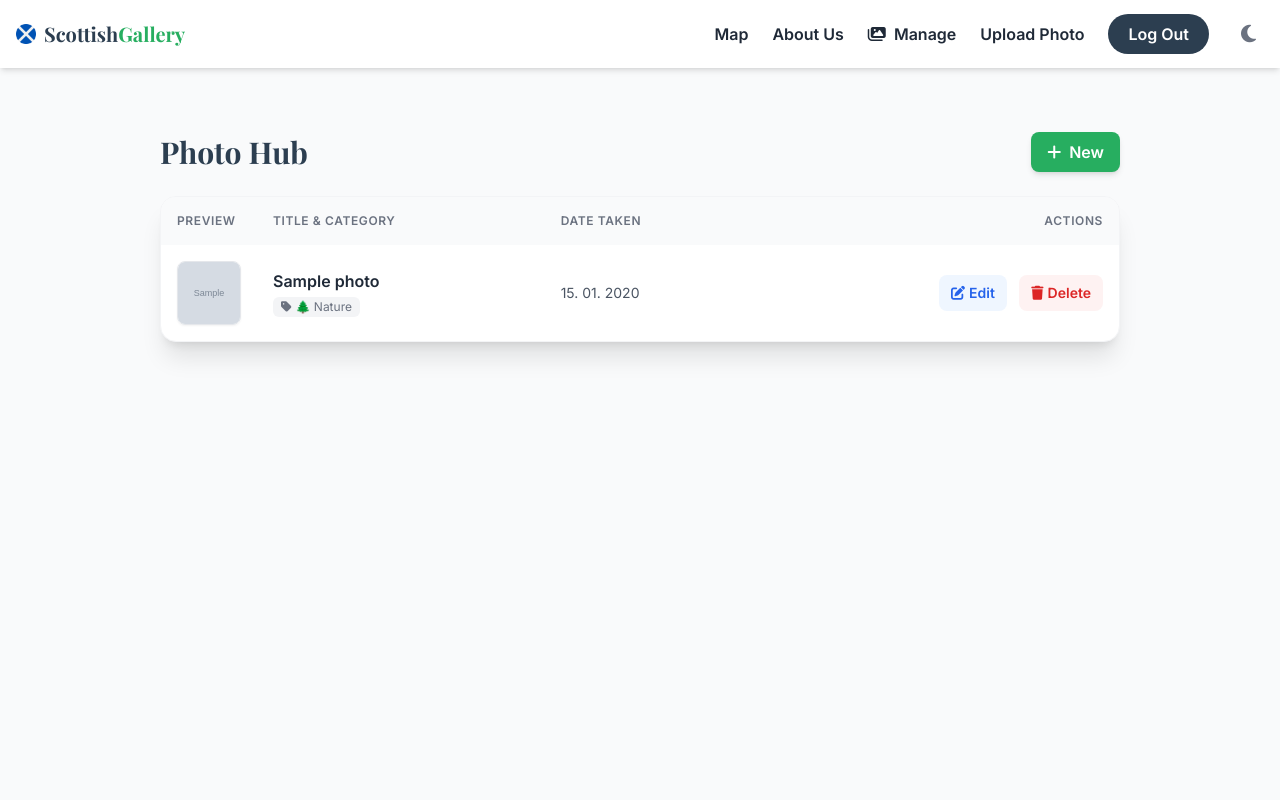
After one commit to MartinParf/my-scottish-gallery, a Django app: page /manage/ in a window 1280 px wide. The commit adds this page. Run offline with Django 5.2, Linux system fonts and the light colour scheme; a user stored in the database is signed in; tables that the repository leaves empty hold one stand-in row (values such as "Sample post"); grey boxes marked "Sample" are stand-in pictures; some libraries are stand-ins or nearby versions.

Commit message:
photo hub/edit/delete/gps

```diff
--- a/galerie/templates/galerie/base.html
+++ b/galerie/templates/galerie/base.html
@@ -55,6 +55,7 @@
                     <li><a href="{% url 'galerie:photo_list' %}" class="hover:text-accent transition-colors">Map</a></li>
                     <li><a href="{% url 'galerie:about_us' %}" class="hover:text-accent transition-colors">About Us</a></li>
                     {% if user.is_authenticated %}
+                        <li><a href="{% url 'galerie:manage_photos' %}" class="hover:text-accent transition-colors"><i class="fa-solid fa-images mr-1"></i> Manage</a></li>
                         <li><a href="{% url 'galerie:upload_photo' %}" class="hover:text-accent transition-colors">Upload Photo</a></li>
                         <li>
                             <form action="{% url 'logout' %}" method="post" class="inline">
@@ -82,7 +83,9 @@
                 <li><a href="{% url 'galerie:photo_list' %}" class="block hover:text-accent transition-colors">Map</a></li>
                 <li><a href="{% url 'galerie:about_us' %}" class="block hover:text-accent transition-colors">About Us</a></li>
                 {% if user.is_authenticated %}
-                    <li><a href="{% url 'galerie:upload_photo' %}" class="block hover:text-accent transition-colors">Upload Photo</a></li>
+                <li><a href="{% url 'galerie:manage_photos' %}" class="hover:text-accent transition-colors"><i class="fa-solid fa-images mr-1"></i> Manage</a></li>
+                <li><a href="{% url 'galerie:upload_photo' %}" class="block hover:text-accent transition-colors">Upload Photo</a></li>
+
                     <li class="px-4">
                         <form action="{% url 'logout' %}" method="post">
                             {% csrf_token %}
--- /dev/null
+++ b/galerie/templates/galerie/manage_photos.html
@@ -0,0 +1,71 @@
+{% extends 'galerie/base.html' %}
+
+{% block title %}Photo Hub | Scottish Gallery{% endblock %}
+
+{% block content %}
+<div class="max-w-5xl mx-auto my-8 p-4 md:p-8 w-full">
+    <div class="flex justify-between items-center mb-6">
+        <h1 class="text-3xl font-serif font-bold text-brand dark:text-white">Photo Hub</h1>
+        <a href="{% url 'galerie:upload_photo' %}" class="bg-accent hover:bg-brand text-white px-4 py-2 rounded-lg font-bold transition-colors shadow-md">
+            <i class="fa-solid fa-plus mr-1"></i> New
+        </a>
+    </div>
+
+    <div class="bg-white dark:bg-darksurface rounded-2xl shadow-xl overflow-hidden border border-gray-100 dark:border-gray-800">
+        <div class="overflow-x-auto">
+            <table class="w-full text-left border-collapse">
+                <thead>
+                    <tr class="bg-gray-50 dark:bg-gray-800/50 text-gray-500 dark:text-gray-400 text-xs uppercase tracking-wider">
+                        <th class="p-4 font-semibold">Preview</th>
+                        <th class="p-4 font-semibold">Title & Category</th>
+                        <th class="p-4 font-semibold hidden sm:table-cell">Date Taken</th>
+                        <th class="p-4 font-semibold text-right">Actions</th>
+                    </tr>
+                </thead>
+                <tbody class="divide-y divide-gray-100 dark:divide-gray-800">
+                    {% for photo in photos %}
+                    <tr class="hover:bg-gray-50 dark:hover:bg-gray-700/30 transition-colors group">
+                        <td class="p-4 w-24">
+                            {% if photo.image %}
+                            <img src="{{ photo.image.url }}" class="w-16 h-16 object-cover rounded-lg shadow-sm border border-gray-200 dark:border-gray-700">
+                            {% endif %}
+                        </td>
+                        <td class="p-4">
+                            <div class="font-bold text-gray-800 dark:text-gray-200 text-base">{{ photo.title }}</div>
+                            <div class="text-xs text-gray-500 dark:text-gray-400 mt-1 flex items-center gap-2">
+                                <span class="bg-gray-100 dark:bg-gray-800 px-2 py-0.5 rounded-md"><i class="fa-solid fa-tag mr-1"></i>{{ photo.get_category_display }}</span>
+                                {% if not photo.is_public %}
+                                <span class="text-red-500 bg-red-50 dark:bg-red-900/30 px-2 py-0.5 rounded-md"><i class="fa-solid fa-lock mr-1"></i>Private</span>
+                                {% endif %}
+                            </div>
+                        </td>
+                        <td class="p-4 hidden sm:table-cell text-sm text-gray-600 dark:text-gray-400">
+                            {% if photo.date_taken %}
+                                {{ photo.date_taken|date:"d. m. Y" }}
+                            {% else %}
+                                <span class="text-gray-400 italic">Unknown</span>
+                            {% endif %}
+                        </td>
+                        <td class="p-4 text-right space-x-2 whitespace-nowrap">
+                            <a href="{% url 'galerie:edit_photo' photo.pk %}" class="inline-flex items-center bg-blue-50 dark:bg-blue-900/20 text-blue-600 dark:text-blue-400 hover:bg-blue-100 dark:hover:bg-blue-800 px-3 py-2 rounded-lg text-sm font-semibold transition-colors">
+                                <i class="fa-solid fa-pen-to-square sm:mr-1"></i> <span class="hidden sm:inline">Edit</span>
+                            </a>
+                            <a href="{% url 'galerie:delete_photo' photo.pk %}" class="inline-flex items-center bg-red-50 dark:bg-red-900/20 text-red-600 dark:text-red-400 hover:bg-red-100 dark:hover:bg-red-800 px-3 py-2 rounded-lg text-sm font-semibold transition-colors">
+                                <i class="fa-solid fa-trash sm:mr-1"></i> <span class="hidden sm:inline">Delete</span>
+                            </a>
+                        </td>
+                    </tr>
+                    {% empty %}
+                    <tr>
+                        <td colspan="4" class="p-12 text-center text-gray-500 dark:text-gray-400">
+                            <i class="fa-regular fa-folder-open text-4xl mb-3 opacity-50"></i>
+                            <p>No photos yet. Time to upload some memories!</p>
+                        </td>
+                    </tr>
+                    {% endfor %}
+                </tbody>
+            </table>
+        </div>
+    </div>
+</div>
+{% endblock %}
--- a/galerie/templates/galerie/photo_list.html
+++ b/galerie/templates/galerie/photo_list.html
@@ -30,7 +30,7 @@
     <div class="absolute top-4 left-1/2 -translate-x-1/2 z-[1000] flex gap-3 w-[95%] md:w-auto justify-center">
 
         <div class="relative dropdown-container">
-            <button onclick="toggleDropdown('catDropdown')" class="px-5 py-2.5 bg-white dark:bg-darksurface rounded-full shadow-lg font-semibold text-gray-800 dark:text-gray-200 flex items-center gap-2 hover:bg-gray-50 dark:hover:bg-gray-700 transition-colors border border-gray-100 dark:border-gray-700">
+            <button onclick="toggleDropdown('catDropdown')" class="px-3 py-1.5 bg-white dark:bg-darksurface rounded-full shadow-lg font-semibold text-gray-800 dark:text-gray-200 flex items-center gap-2 hover:bg-gray-50 dark:hover:bg-gray-700 transition-colors border border-gray-100 dark:border-gray-700">
                 <i class="fa-solid fa-filter text-accent"></i>
                 <span id="activeCatLabel">All Categories</span>
                 <i class="fa-solid fa-chevron-down text-xs ml-1 text-gray-400"></i>
@@ -47,7 +47,7 @@
 
         {% if available_years %}
         <div class="relative dropdown-container">
-            <button onclick="toggleDropdown('yearDropdown')" class="px-5 py-2.5 bg-white dark:bg-darksurface rounded-full shadow-lg font-semibold text-gray-800 dark:text-gray-200 flex items-center gap-2 hover:bg-gray-50 dark:hover:bg-gray-700 transition-colors border border-gray-100 dark:border-gray-700">
+            <button onclick="toggleDropdown('yearDropdown')" class="px-3 py-1.5 bg-white dark:bg-darksurface rounded-full shadow-lg font-semibold text-gray-800 dark:text-gray-200 flex items-center gap-2 hover:bg-gray-50 dark:hover:bg-gray-700 transition-colors border border-gray-100 dark:border-gray-700">
                 <i class="fa-regular fa-calendar text-brand dark:text-blue-400"></i>
                 <span id="activeYearLabel">All Time</span>
                 <i class="fa-solid fa-chevron-down text-xs ml-1 text-gray-400"></i>
--- a/galerie/urls.py
+++ b/galerie/urls.py
@@ -7,4 +7,9 @@ urlpatterns = [
     path('', views.photo_list, name='photo_list'),
     path('upload/', views.upload_photo, name='upload_photo'),
     path('about/', views.about_us, name='about_us'),  # NEW LINE
+
+    # --- NOVÉ CESTY PRO EDIT PHOTO HUB ---
+    path('manage/', views.manage_photos, name='manage_photos'),
+    path('manage/<int:pk>/edit/', views.edit_photo, name='edit_photo'),
+    path('manage/<int:pk>/delete/', views.delete_photo, name='delete_photo'),
 ]
--- a/galerie/views.py
+++ b/galerie/views.py
@@ -1,7 +1,7 @@
 import json  # Make sure json is imported at the top
-from django.shortcuts import render, redirect
+from django.shortcuts import render, redirect, get_object_or_404
 from django.contrib.auth.decorators import login_required
-from .forms import PhotoUploadForm
+from .forms import PhotoUploadForm, PhotoEditForm
 from .models import Photo
 from django_ratelimit.decorators import ratelimit
 
@@ -79,3 +79,39 @@ def upload_photo(request):
         form = PhotoUploadForm()  # If user just opened the page, show an empty form
 
     return render(request, 'galerie/upload.html', {'form': form})
+
+# 1. Zobrazení tabulky všech fotek
+@login_required
+def manage_photos(request):
+    # Vytáhneme všechny fotky seřazené od nejnovější
+    photos = Photo.objects.all().order_by('-timestamp')
+    return render(request, 'galerie/manage_photos.html', {'photos': photos})
+
+# 2. Úprava konkrétní fotky
+@login_required
+def edit_photo(request, pk):
+    # Najde fotku podle ID, nebo vyhodí chybu 404
+    photo = get_object_or_404(Photo, pk=pk)
+
+    if request.method == 'POST':
+        # Nahráváme data do formuláře a říkáme mu, ať upraví EXISTUJÍCÍ instanci
+        form = PhotoEditForm(request.POST, instance=photo)
+        if form.is_valid():
+            form.save()
+            return redirect('galerie:manage_photos')
+    else:
+        # Prázdný formulář už předvyplněný současnými daty
+        form = PhotoEditForm(instance=photo)
+
+    return render(request, 'galerie/edit_photo.html', {'form': form, 'photo': photo})
+
+# 3. Smazání fotky
+@login_required
+def delete_photo(request, pk):
+    photo = get_object_or_404(Photo, pk=pk)
+    if request.method == 'POST':
+        photo.delete() # Toto díky vašemu kódu v models.py smaže i soubor na Cloudinary!
+        return redirect('galerie:manage_photos')
+
+    # Pokud se sem dostane bez POST metody, ukážeme mu potvrzovací stránku
+    return render(request, 'galerie/confirm_delete.html', {'photo': photo})
```
Also changed, not shown: galerie/forms.py (+11 -0 lines), galerie/templates/galerie/confirm_delete.html (added, +24 -0 lines), galerie/templates/galerie/edit_photo.html (added, +76 -0 lines).
